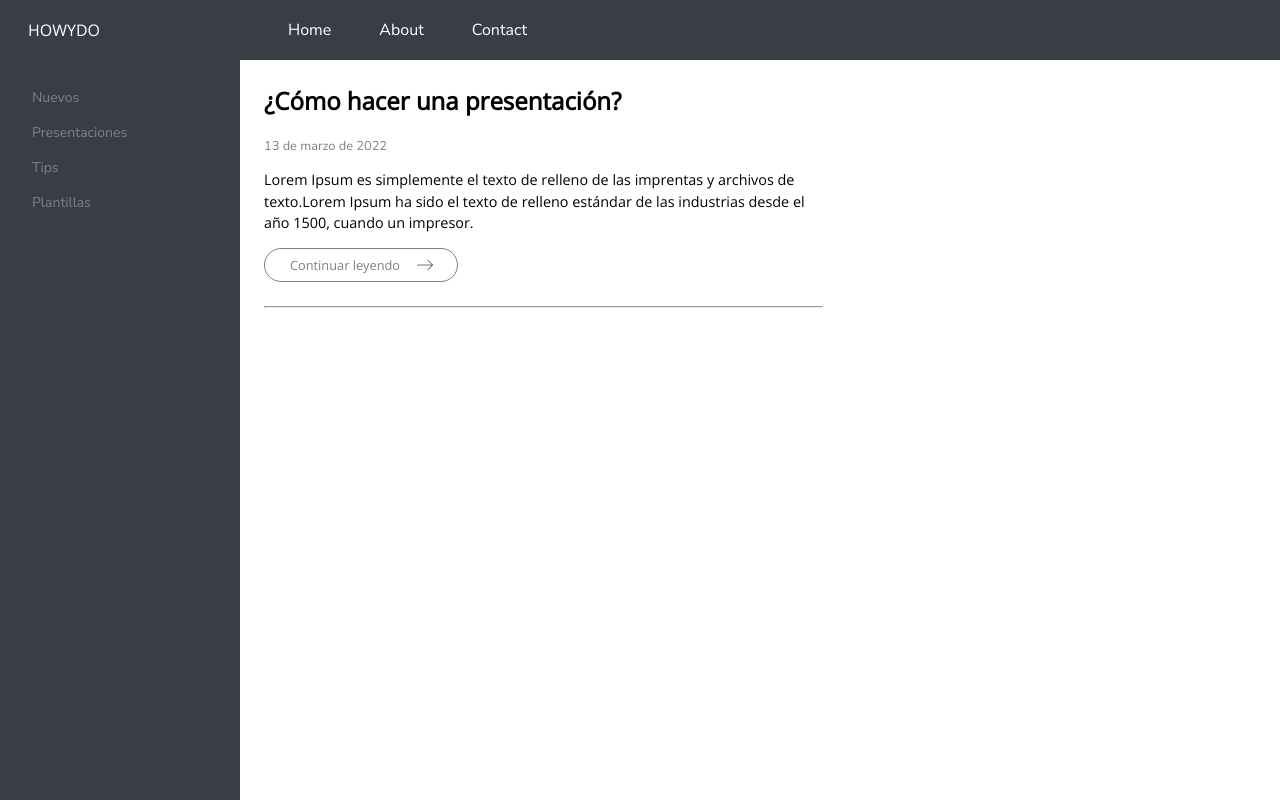
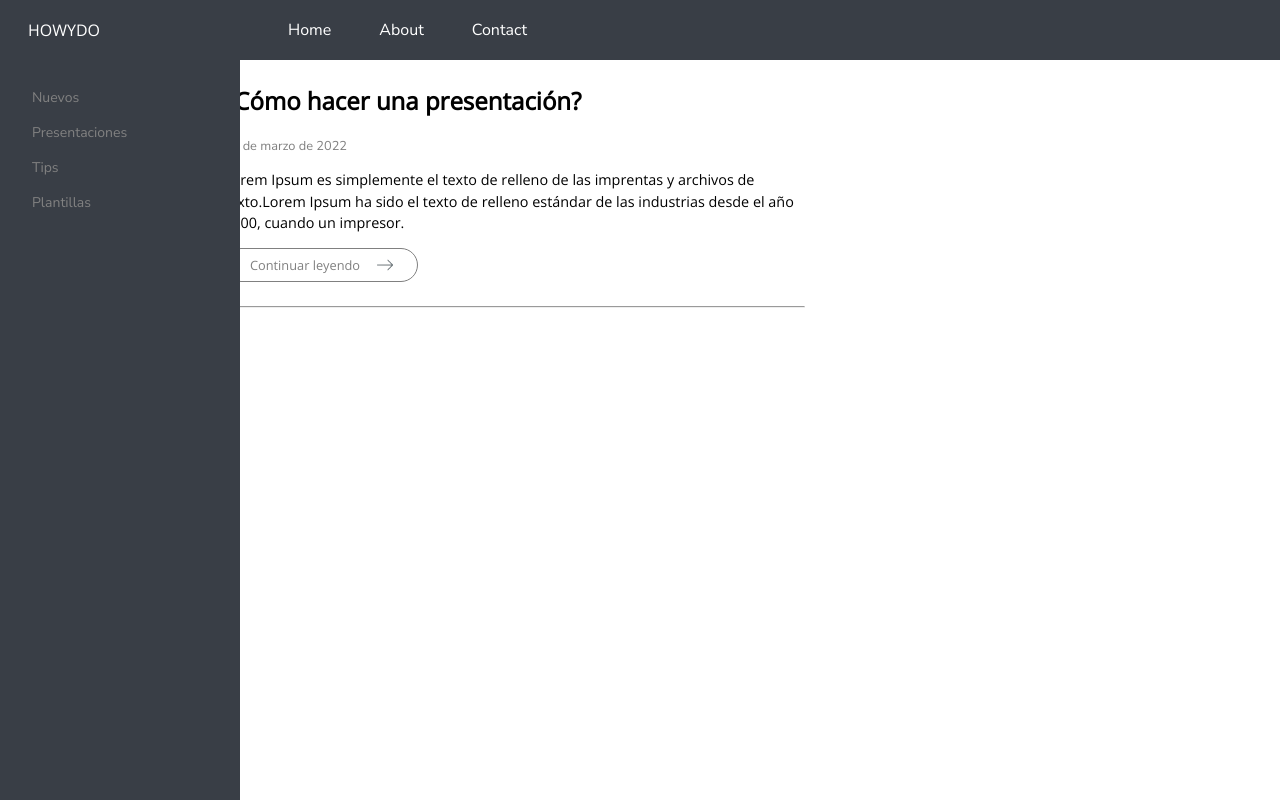
Before and after one commit to lenoryv/howydo, a Next.js app: page /new in a window 1280 px wide. Built offline with nearby package versions, Linux system fonts and the light colour scheme.

Commit message:
Edit css

```diff
--- a/components/StylePage/StylePage.module.css
+++ b/components/StylePage/StylePage.module.css
@@ -1,4 +1,4 @@
 .page {
-    margin-left: 264px;
+    margin-left: 224px;
     margin-top: 24px;
 }
```
